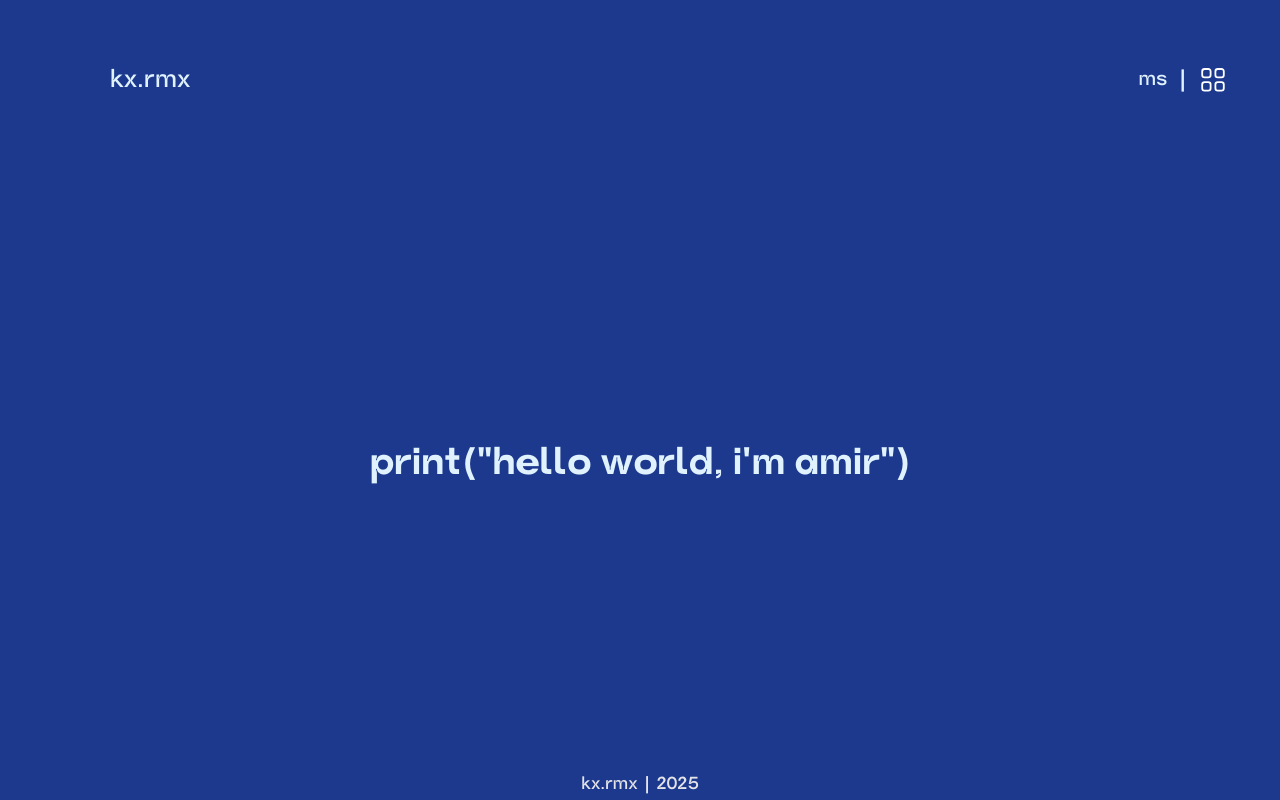
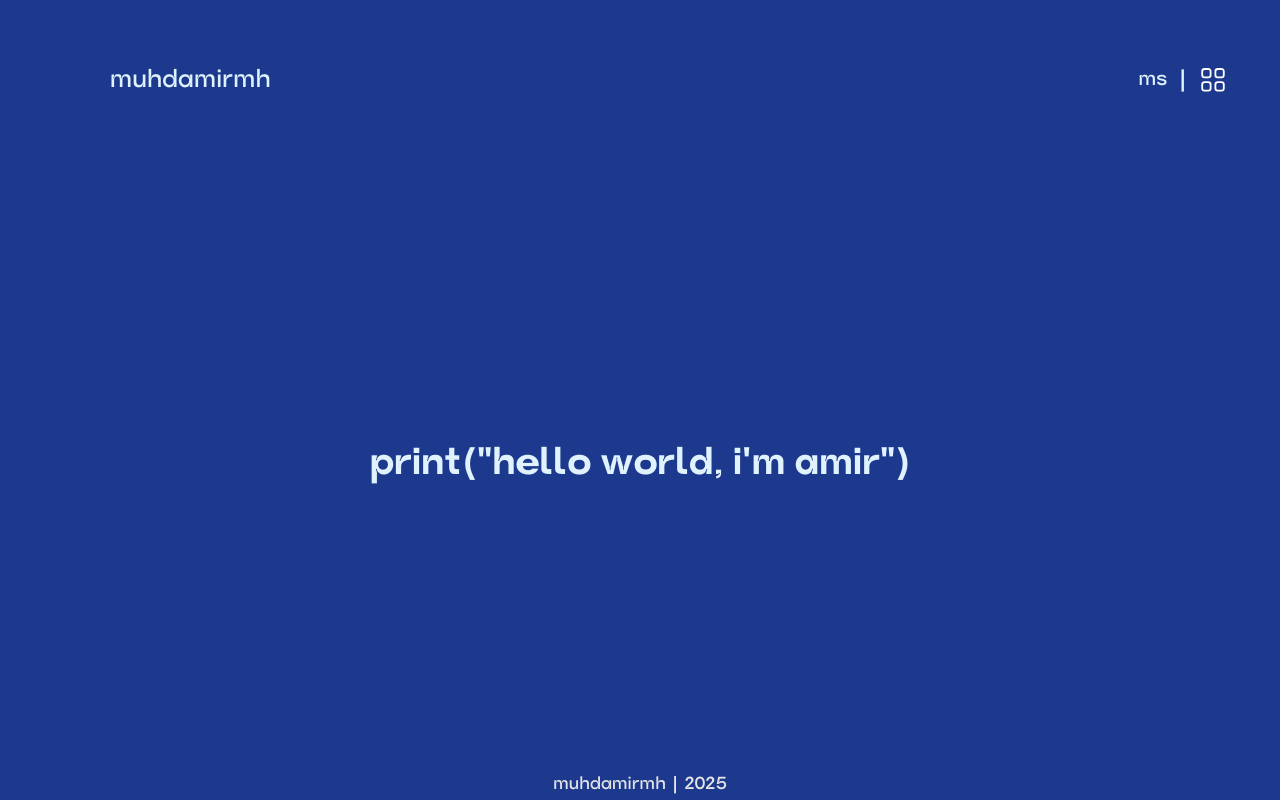
Before and after one commit to muhdamirmh/portfolio-fe, a Vue app in the folder vue-project/: page /en/home in a window 1280 px wide. Built offline with nearby package versions, Linux system fonts and the light colour scheme.

Commit message:
Rename to muhdamirmh

```diff
--- a/vue-project/index.html
+++ b/vue-project/index.html
@@ -4,7 +4,7 @@
     <meta charset="UTF-8">
     <link rel="icon" href="/icon-moon.svg">
     <meta name="viewport" content="width=device-width, initial-scale=1.0">
-    <title>karma's site</title>
+    <title>muhdamirmh's site</title>
   </head>
   <body>
     <div id="app"></div>
--- a/vue-project/src/components/pfFooter.vue
+++ b/vue-project/src/components/pfFooter.vue
@@ -3,7 +3,7 @@
     class="footer footer-horizontal footer-center bg-blue-900/90 text-neutral-content items-center px-10"
   >
     <aside class="grid-flow-col items-center text-md">
-      <p>kx.rmx | {{ new Date().getFullYear() }}</p>
+      <p>muhdamirmh | {{ new Date().getFullYear() }}</p>
     </aside>
 
   </footer>
--- a/vue-project/src/components/pfHeader.vue
+++ b/vue-project/src/components/pfHeader.vue
@@ -2,7 +2,7 @@
   <header class="navbar bg-sky-100 w-8/9">
     <div class="navbar-start text-xl">
       <button class="cursor-pointer" @click="toggleMenu(false)" :disabled="props.disabled">
-        kx.rmx
+        muhdamirmh
       </button>
     </div>
     <div class="navbar-end">
```
